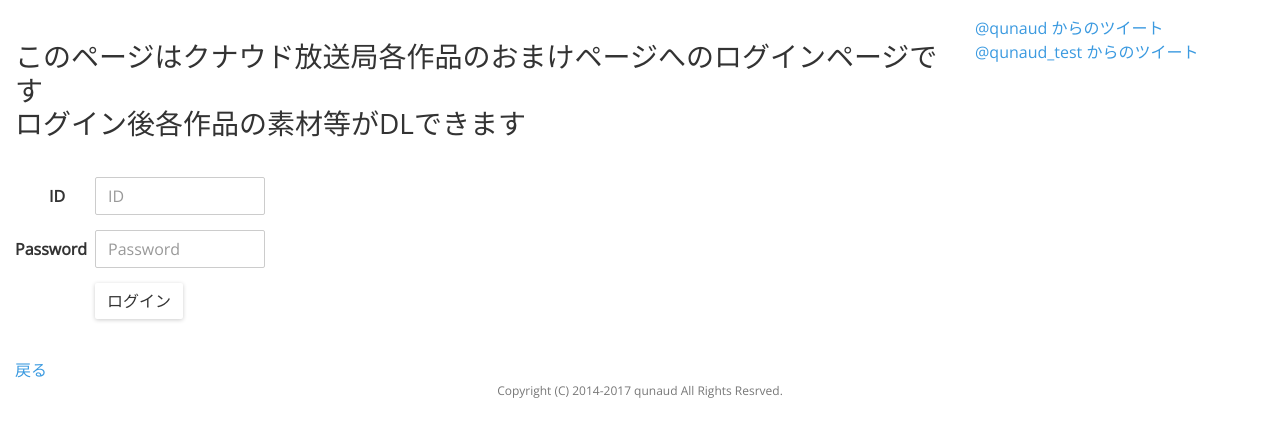
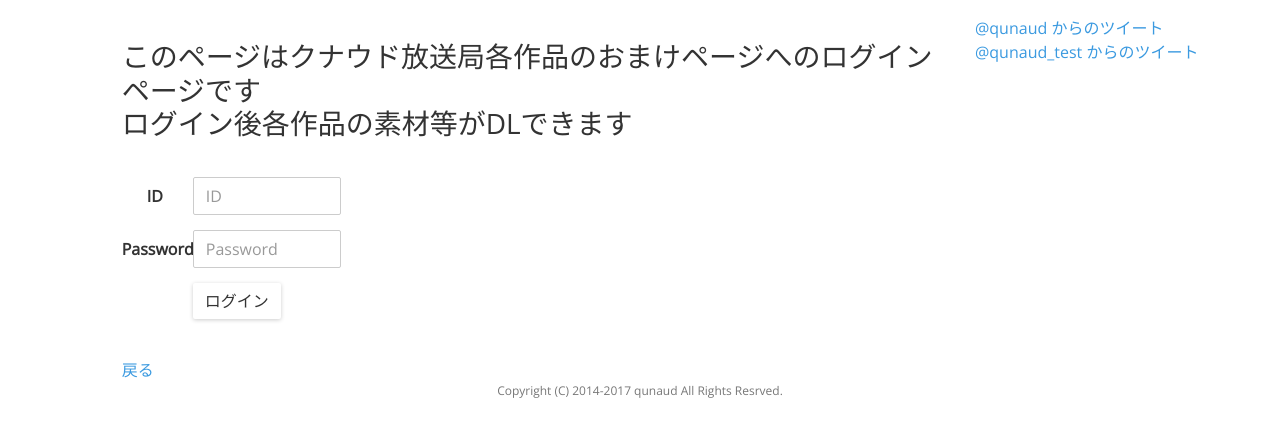
Before and after one commit to qunaud/qunaud_web, a PHP site: page /discography/omake/index.php in a window 1280 px wide. Shown: the part 306-743 px from the top of the page. Run offline with PHP 8.4, Linux system fonts and the light colour scheme; data that the repository does not hold is empty; some libraries are stand-ins or nearby versions.

Commit message:
レイアウト変更

```diff
--- a/discography/omake/index.php
+++ b/discography/omake/index.php
@@ -106,7 +106,7 @@ $dbh = null;
       </div>
 </div>
     </header>
-    <div class="col-md-9 col-xs-12">
+    <div class="col-md-8 col-xs-12 col-md-offset-1">
     <h2>このページはクナウド放送局各作品のおまけページへのログインページです<br>
      ログイン後各作品の素材等がDLできます</h2>
 
```
